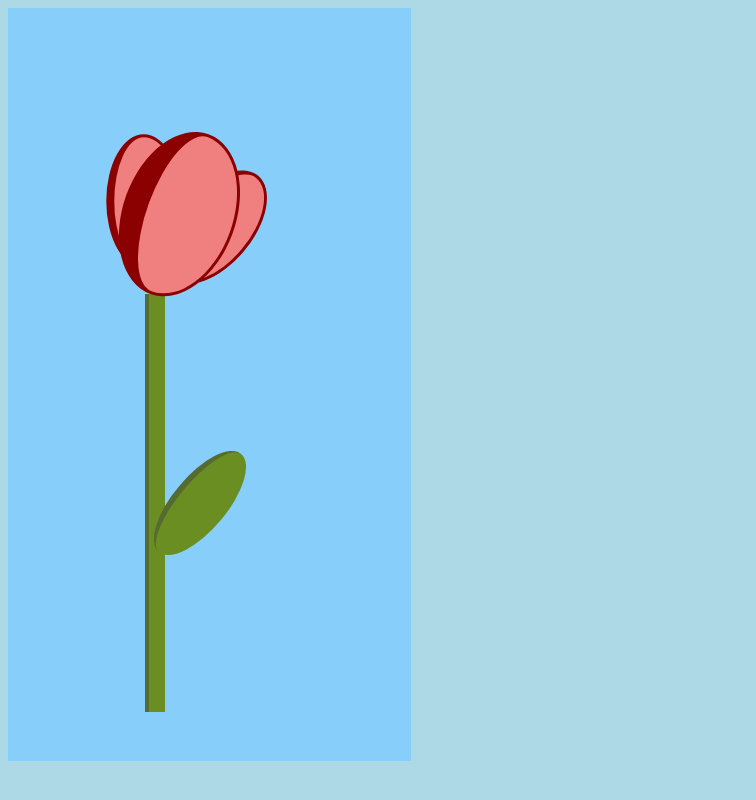
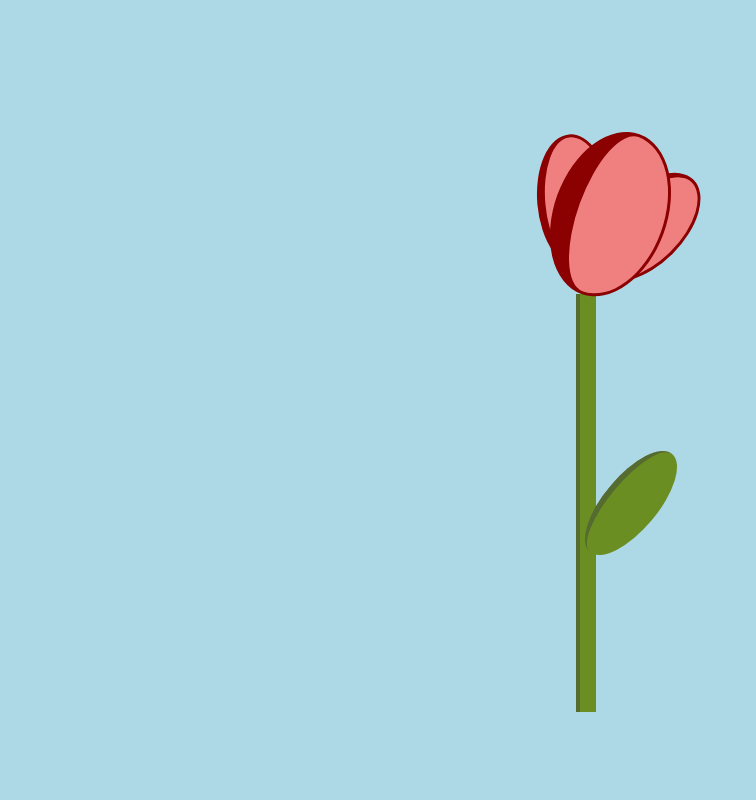
Before and after one commit to rsbabcock/pureCss, a plain HTML site: page tulip/index.html in a window 1280 px wide. Shown: the whole page, without its empty margins (0-756 px from the left). Drawn offline with Linux system fonts and the light colour scheme.

Commit message:
final piece :)

```diff
--- a/tulip/style.css
+++ b/tulip/style.css
@@ -2,7 +2,9 @@ body{
     background: lightblue;
 }
 .box{
-    background: lightskyblue;
+    position: relative;
+    margin: 0 auto;
+    /* background: lightskyblue; */
     height: 500px;
     width: 150px;
     display: flex;
@@ -30,7 +32,7 @@ body{
     height: 128px;
     width: 64px;
     border-radius: 100%;
-    transform: rotate(-20deg);
+    transform: rotate(-25deg);
     border-left: 8px solid darkred;
 }
 .petal-center{
@@ -50,7 +52,7 @@ body{
     height: 128px;
     width: 64px;
     border-radius: 100%;
-    transform: rotate(20deg);
+    transform: rotate(25deg);
     border-left: 8px solid darkred;
 }
 .stalk-body{
```
